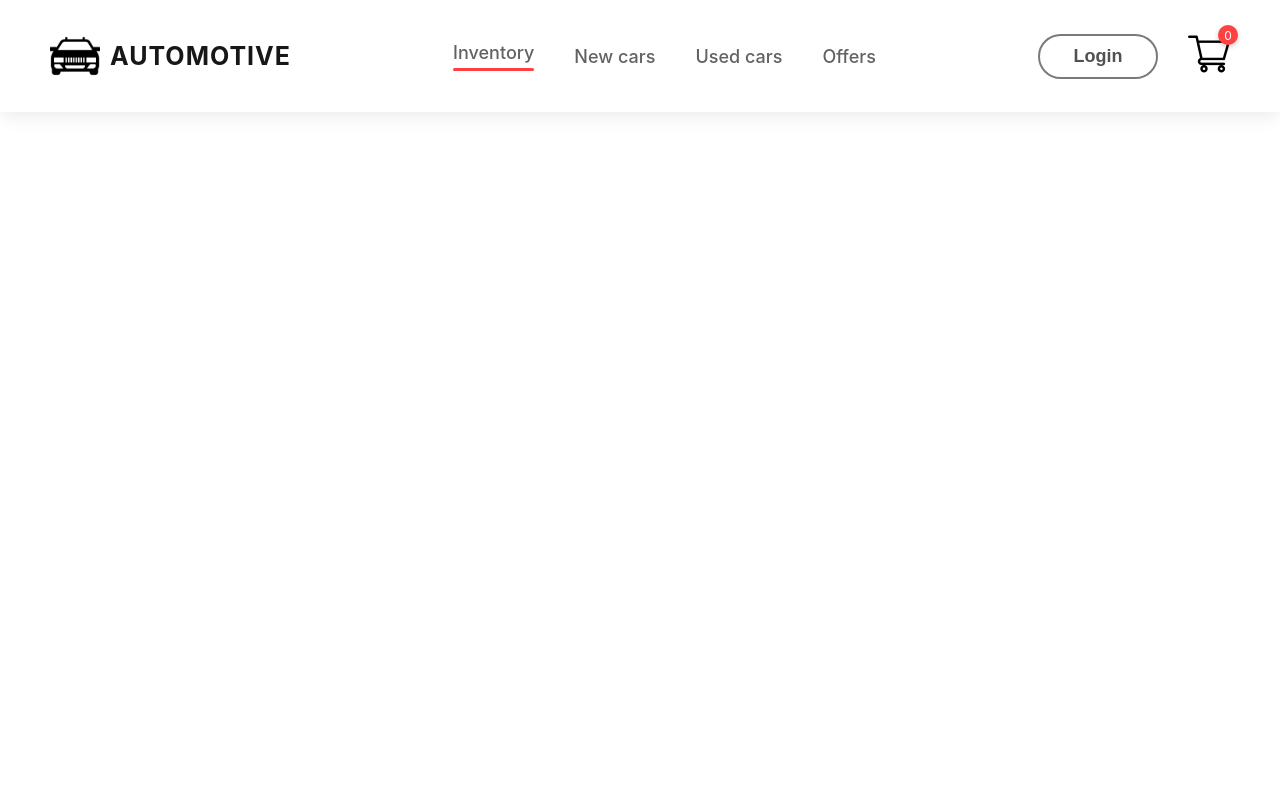
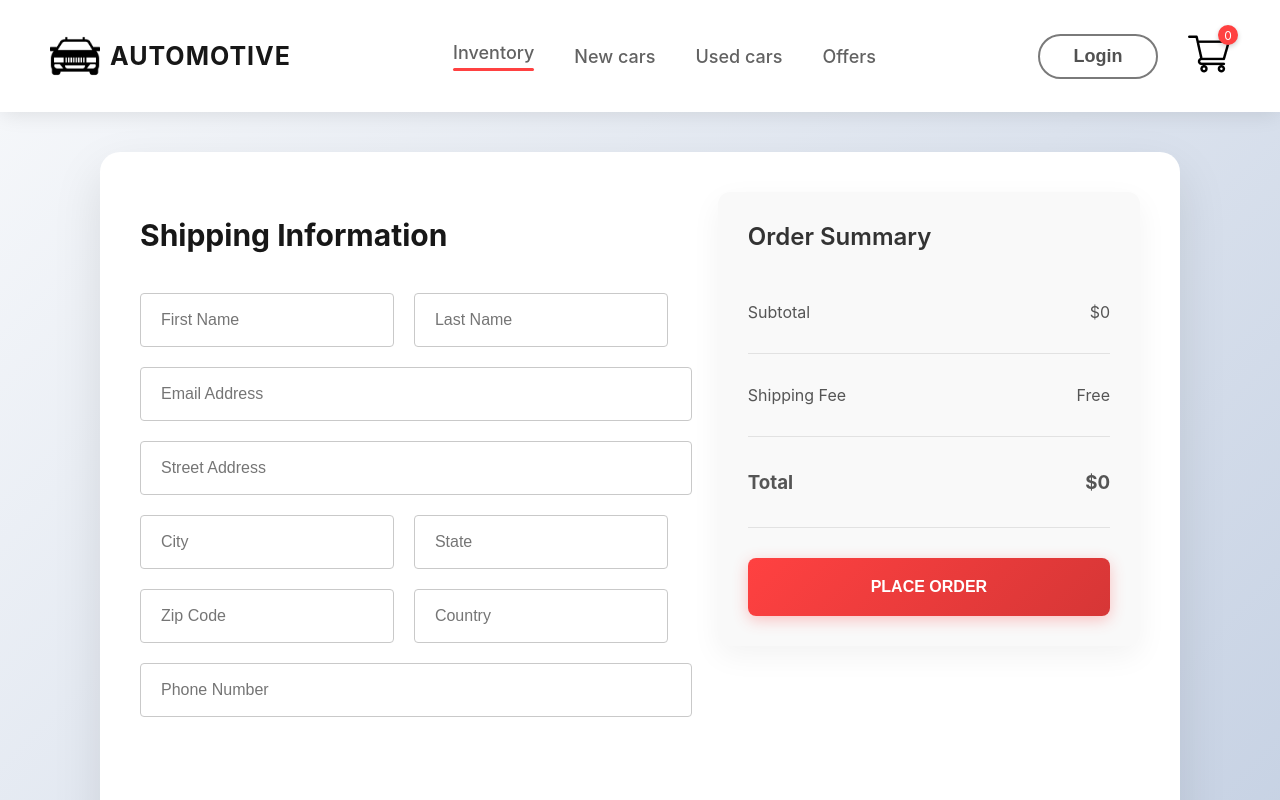
Before and after one commit to Bebarzzz/E-Commerce_Website, a React (Create React App) app in the folder frontend/: page /checkout in a window 1280 px wide. Shown: the top 800 px of the page. Built offline with nearby package versions, Linux system fonts and the light colour scheme.

Commit message:
Add checkout page and integrate navigation from cart

```diff
--- a/frontend/src/App.js
+++ b/frontend/src/App.js
@@ -6,6 +6,7 @@ import ShopCategory from './Pages/ShopCategory';
 import Product from './Pages/Product';
 import Cart from './Pages/Cart';
 import LoginSignup from './Pages/LoginSignup';
+import Checkout from './Pages/Checkout';
 
 function App() {
 
@@ -22,6 +23,7 @@ function App() {
             <Route path=':productId' element={<Product />} />
           </Route>
           <Route path='/cart' element={<Cart />} />
+          <Route path='/checkout' element={<Checkout />} />
           <Route path='/login' element={<LoginSignup />} />
         </Routes>
       </BrowserRouter>
--- a/frontend/src/Components/CartItems/CartItems.jsx
+++ b/frontend/src/Components/CartItems/CartItems.jsx
@@ -2,9 +2,11 @@ import React, { useContext } from 'react'
 import './CartItems.css'
 import { ShopContext } from '../../Context/ShopContext'
 import remove_icon from '../Assets/cart_cross_icon.png'
+import { useNavigate } from 'react-router-dom'
 
 const CartItems = () => {
     const {getTotalCartAmount,all_product,cartItems,removeFromCart} = useContext(ShopContext);
+    const navigate = useNavigate();
   return (
     <div className='cartitems'>
       <div className="cartitems-format-main">
@@ -50,7 +52,7 @@ const CartItems = () => {
                     <h3>${getTotalCartAmount()}</h3>
                 </div>
             </div>
-            <button>PROCEED TO CHECKOUT</button>
+            <button onClick={() => navigate('/checkout')}>PROCEED TO CHECKOUT</button>
         </div>
         <div className="cartitems-promocode">
             <p>If you have a promo code, Enter it here</p>
--- /dev/null
+++ b/frontend/src/Pages/CSS/Checkout.css
@@ -0,0 +1,129 @@
+.checkout {
+  width: 100%;
+  min-height: 100vh;
+  background: linear-gradient(135deg, #f5f7fa 0%, #c3cfe2 100%);
+  padding: 40px 0;
+  display: flex;
+  justify-content: center;
+}
+
+.checkout-container {
+  width: 1000px;
+  max-width: 90%;
+  background: white;
+  padding: 40px;
+  border-radius: 20px;
+  box-shadow: 0 20px 50px rgba(0, 0, 0, 0.1);
+  display: flex;
+  gap: 50px;
+}
+
+.checkout-left {
+  flex: 1;
+  display: flex;
+  flex-direction: column;
+  gap: 20px;
+}
+
+.checkout-left h2 {
+  color: #171717;
+  font-size: 30px;
+  font-weight: 700;
+  margin-bottom: 20px;
+}
+
+.checkout-fields {
+  display: flex;
+  flex-direction: column;
+  gap: 20px;
+}
+
+.checkout-fields-row {
+  display: flex;
+  gap: 20px;
+}
+
+.checkout-fields input {
+  height: 50px;
+  width: 100%;
+  padding-left: 20px;
+  border: 1px solid #c9c9c9;
+  outline: none;
+  color: #5c5c5c;
+  font-size: 16px;
+  border-radius: 4px;
+}
+
+.checkout-fields input:focus {
+  border-color: #ff4141;
+}
+
+.checkout-right {
+  flex: 0.8;
+  display: flex;
+  flex-direction: column;
+  gap: 20px;
+}
+
+.checkout-summary {
+  background: #f9f9f9;
+  padding: 30px;
+  border-radius: 12px;
+  box-shadow: 0 10px 30px rgba(0,0,0,0.05);
+}
+
+.checkout-summary h2 {
+  margin: 0 0 20px 0;
+  font-size: 24px;
+  font-weight: 600;
+  color: #333;
+}
+
+.checkout-total-item {
+  display: flex;
+  justify-content: space-between;
+  padding: 15px 0;
+  border-bottom: 1px solid #e2e2e2;
+  color: #555;
+}
+
+.checkout-total-item:last-child {
+  border-bottom: none;
+  color: #333;
+  font-weight: 600;
+  font-size: 18px;
+}
+
+.checkout-btn {
+  width: 100%;
+  height: 58px;
+  outline: none;
+  border: none;
+  background: linear-gradient(135deg, #ff4141 0%, #d63636 100%);
+  color: #fff;
+  font-size: 16px;
+  font-weight: 600;
+  cursor: pointer;
+  border-radius: 8px;
+  transition: all 0.3s ease;
+  margin-top: 30px;
+  box-shadow: 0 4px 15px rgba(255, 65, 65, 0.3);
+}
+
+.checkout-btn:hover {
+  transform: translateY(-2px);
+  box-shadow: 0 6px 20px rgba(255, 65, 65, 0.5);
+  background: linear-gradient(135deg, #ff5252 0%, #e63b3b 100%);
+}
+
+@media (max-width: 800px) {
+  .checkout-container {
+    flex-direction: column;
+    padding: 20px;
+  }
+
+  .checkout-fields-row {
+    flex-direction: column;
+    gap: 20px;
+  }
+}
--- /dev/null
+++ b/frontend/src/Pages/Checkout.jsx
@@ -0,0 +1,54 @@
+import React, { useContext } from 'react';
+import './CSS/Checkout.css';
+import { ShopContext } from '../Context/ShopContext';
+
+const Checkout = () => {
+  const { getTotalCartAmount } = useContext(ShopContext);
+
+  return (
+    <div className='checkout'>
+      <div className="checkout-container">
+        <div className="checkout-left">
+          <h2>Shipping Information</h2>
+          <div className="checkout-fields">
+            <div className="checkout-fields-row">
+              <input type="text" placeholder='First Name' />
+              <input type="text" placeholder='Last Name' />
+            </div>
+            <input type="email" placeholder='Email Address' />
+            <input type="text" placeholder='Street Address' />
+            <div className="checkout-fields-row">
+              <input type="text" placeholder='City' />
+              <input type="text" placeholder='State' />
+            </div>
+            <div className="checkout-fields-row">
+              <input type="text" placeholder='Zip Code' />
+              <input type="text" placeholder='Country' />
+            </div>
+            <input type="text" placeholder='Phone Number' />
+          </div>
+        </div>
+        <div className="checkout-right">
+          <div className="checkout-summary">
+            <h2>Order Summary</h2>
+            <div className="checkout-total-item">
+              <p>Subtotal</p>
+              <p>${getTotalCartAmount()}</p>
+            </div>
+            <div className="checkout-total-item">
+              <p>Shipping Fee</p>
+              <p>Free</p>
+            </div>
+            <div className="checkout-total-item">
+              <h3>Total</h3>
+              <h3>${getTotalCartAmount()}</h3>
+            </div>
+            <button className='checkout-btn'>PLACE ORDER</button>
+          </div>
+        </div>
+      </div>
+    </div>
+  );
+}
+
+export default Checkout;
```
